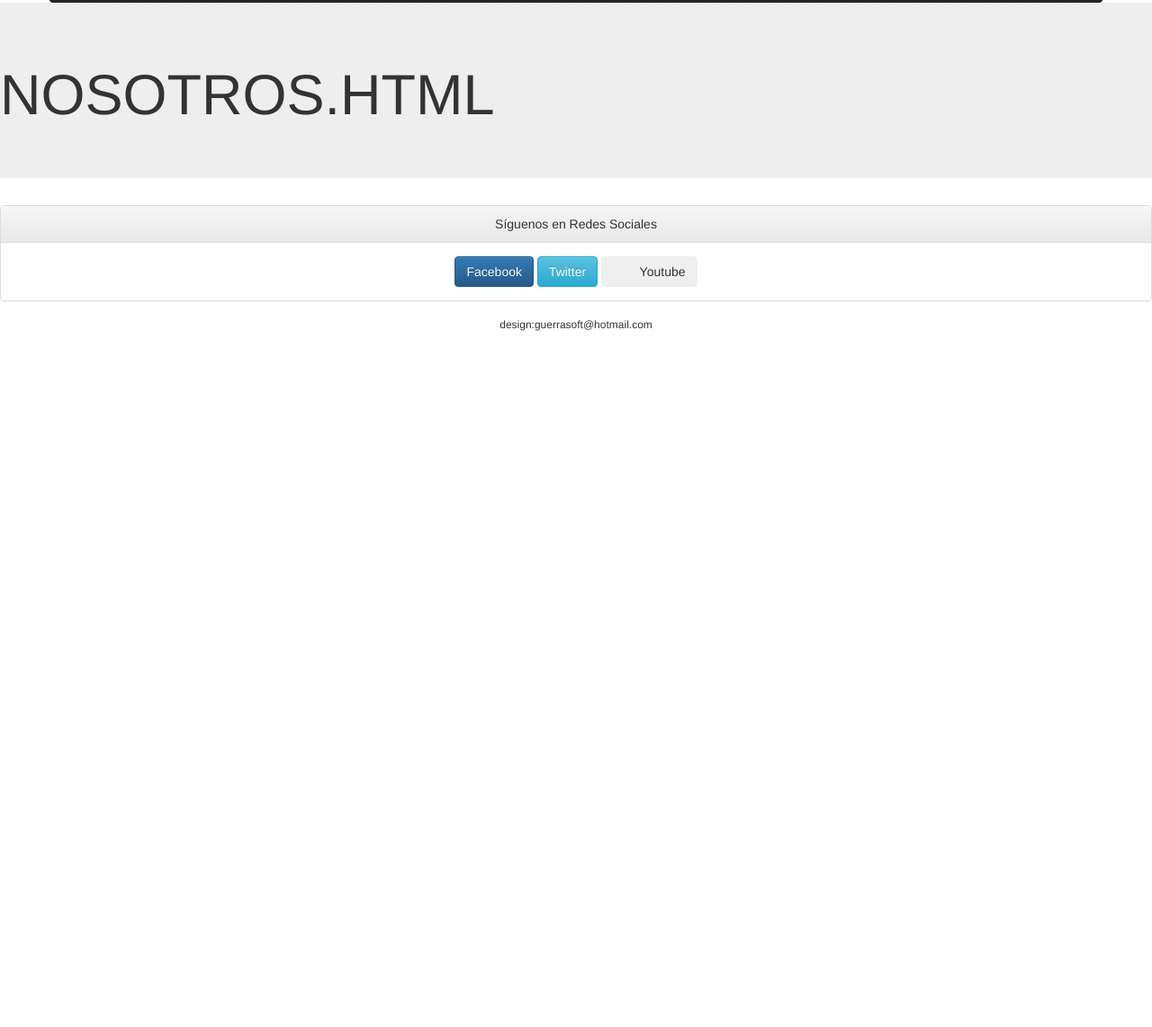
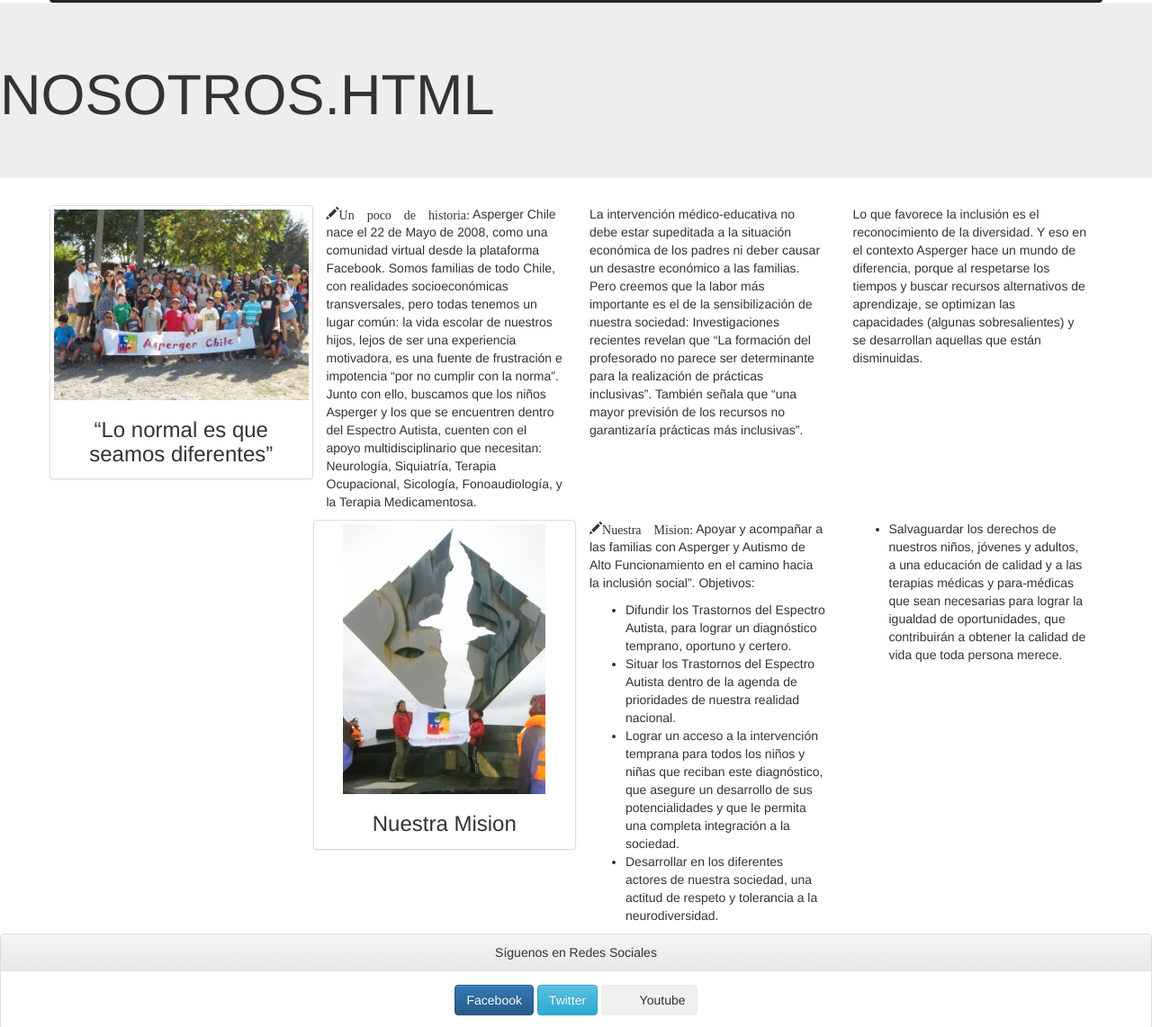
Before and after one commit to sixtoguerra1982/aspergerchile, a plain HTML site: page nosotros.html in a window 1280 px wide. Shown: the part 141-1283 px from the top of the page at 90% size. Before the commit the page ends 800 px from the top, so only its background shows below. Drawn offline with nearby package versions, Linux system fonts and the light colour scheme.

Commit message:
pagina2-nosotros-historia y quienes somos

```diff
--- a/miestilo.css
+++ b/miestilo.css
@@ -12,6 +12,9 @@ body{
 }
 .centrar-texto{
 	text-align: center;
+}
+.derecha-texto{
+	text-align: left;
 }
 .borde-menu{
 	border: 1px solid #5699FF;
@@ -28,6 +31,3 @@ body{
 .azul{
 	color: #562BFF;
 }
-header h1{
-			text-align: center;
-		}
--- a/nosotros.html
+++ b/nosotros.html
@@ -32,11 +32,72 @@
 		</ol>
 	</nav>
 <!-- HEADER-->
-	<head>
+	<header>
 		<div class="jumbotron">
-		<h1>NOSOTROS.HTML</h1>
+			<h1>NOSOTROS.HTML</h1>
 		</div>
-	</head>
+		<div class="container">
+			<div class="row" class="derecha-texto">
+				<div class="col-md-3 thumbnail">
+					<img src="images\somos.jpg" class="img-responsive">
+					<h3 class="centrar-texto">“Lo normal es que seamos diferentes”</h3>
+				</div>
+					<div class="col-md-3">
+						<p><span class="glyphicon glyphicon-pencil">Un poco de historia: </span>
+						Asperger Chile nace el 22 de Mayo de 2008, como una comunidad virtual desde la plataforma Facebook.
+
+						Somos familias de todo Chile, con realidades socioeconómicas transversales, pero todas tenemos un lugar común: la vida escolar de nuestros hijos, lejos de ser una experiencia motivadora, es una
+						fuente de frustración e impotencia “por no cumplir con la norma”.
+
+						Junto con ello, buscamos que los niños Asperger y los que se encuentren dentro del Espectro Autista, cuenten con el apoyo multidisciplinario que necesitan: Neurología, Siquiatría, Terapia Ocupacional, Sicología, Fonoaudiología, y la Terapia Medicamentosa.</p>
+					</div>
+					<div class="col-md-3">
+						<p>
+						La intervención médico-educativa no debe estar supeditada a la situación económica de los padres ni deber causar un desastre económico a las familias.
+
+						Pero creemos que la labor más importante es el de la sensibilización de nuestra sociedad:
+
+						Investigaciones recientes revelan que “La formación del profesorado no parece ser determinante para la realización de prácticas inclusivas”. También señala que “una mayor previsión de los recursos no garantizaría prácticas más inclusivas”.
+						</p>
+					</div>
+					<div class="col-md-3">
+						<p>Lo que favorece la inclusión es el reconocimiento de la diversidad. Y eso en el contexto Asperger hace un mundo de diferencia, porque al respetarse los tiempos y buscar recursos alternativos de aprendizaje, se optimizan las capacidades (algunas sobresalientes) y se desarrollan aquellas que están disminuidas.</p>
+					</div>
+			</div>
+		</div>
+	</header>
+	<section class="container">
+		<div class="row" class="derecha-texto">
+				<div class="col-md-offset-3 col-md-3 thumbnail">
+					<img src="images\mision.jpg" class="img-responsive">
+					<h3 class="centrar-texto">Nuestra Mision</h3>
+				</div>
+					<div class="col-md-3">
+						<p>
+						<span class="glyphicon glyphicon-pencil">Nuestra Mision: </span>
+						Apoyar y acompañar a las familias con Asperger y Autismo de Alto Funcionamiento en el camino hacia la inclusión social”.
+
+						Objetivos:
+						</p>
+						<ul>
+							<li>Difundir los Trastornos del Espectro Autista, para lograr un diagnóstico temprano, oportuno y certero.</li>
+
+							<li>Situar los Trastornos del  Espectro Autista dentro de la agenda de prioridades de nuestra realidad nacional.</li>
+
+							<li>Lograr un acceso a la intervención temprana para todos los niños y niñas que reciban este diagnóstico, que asegure un desarrollo de sus potencialidades y que le permita una completa integración a la sociedad.</li>
+
+							<li>Desarrollar en los diferentes actores de nuestra sociedad, una actitud de respeto y tolerancia a la neurodiversidad.</li>
+
+
+						</ul>
+					</div>
+					<div class="col-md-3">
+						<ul>
+							<li>Salvaguardar los derechos de nuestros niños, jóvenes y adultos,   a una  educación de calidad y a las terapias médicas y para-médicas que sean necesarias para lograr la igualdad de oportunidades, que contribuirán a obtener la calidad de vida que toda persona merece.</li>
+						</ul>
+					</div>
+			</div>
+	</section>
 	<!--PIE DE PAGINA -->
 	<footer class="centrar-texto">
 		<div class="panel panel-default">
```
Also changed, not shown: index.html (+1 -1 lines), images/mision.jpg (added), images/somos.jpg (added).
